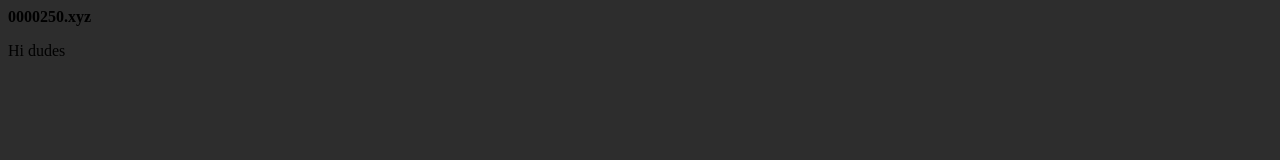
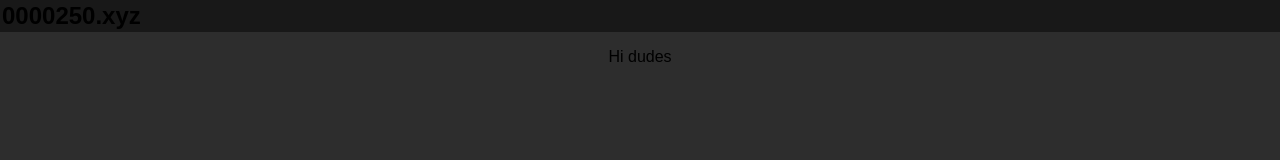
Before and after one commit to ozgq/ozgq.github.io, a plain HTML site: page index.html in a window 1280 px wide. Drawn offline with Linux system fonts and the light colour scheme.

Commit message:
Update style.css

```diff
--- a/style.css
+++ b/style.css
@@ -1,3 +1,24 @@
 html {
   background: #2d2d2d;
+  font-family: Arial;
 }
+
+.navbar {
+    background: #181818;
+    margin: 0;
+    padding: 2px;
+}
+
+body {
+    margin: 0;
+}
+
+b {
+    font-size: 24px;
+}
+
+.potatoes {
+    width: 50%;
+    text-align: center;
+    margin: auto;
+}
```
